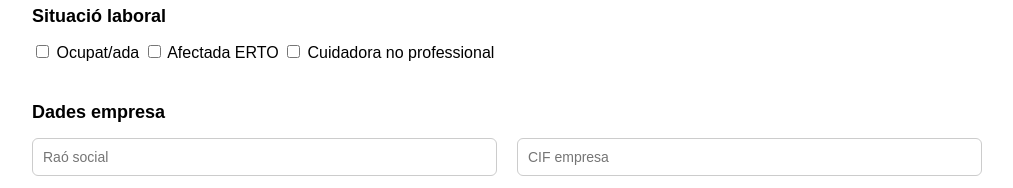
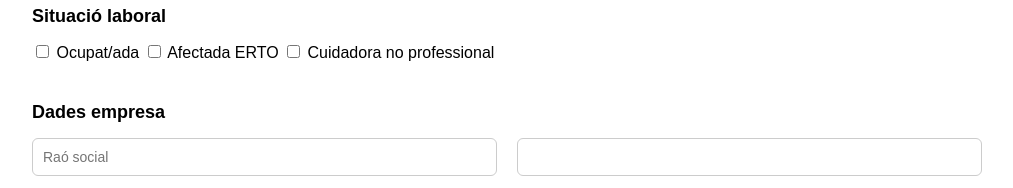
Before and after one commit to jalejo-cyber/projecta-form, a website: page public/index.html in a window 1280 px wide. Shown: the part 1040-1228 px from the top of the page, without its empty margins (133-1146 px from the left). Drawn offline with nearby package versions, Linux system fonts and the light colour scheme.

Commit message:
Update index.html

```diff
--- a/public/index.html
+++ b/public/index.html
@@ -241,7 +241,7 @@ FDI – Treballadors/ores a temps parcial de caràcter indefinit en períodes de
 
 <div class="row">
 <input name="raoSocial" placeholder="Raó social">
-<input name="cif" placeholder="CIF empresa">
+<input type="text" name="cif" />
 </div>
 
 <div class="row">
```
